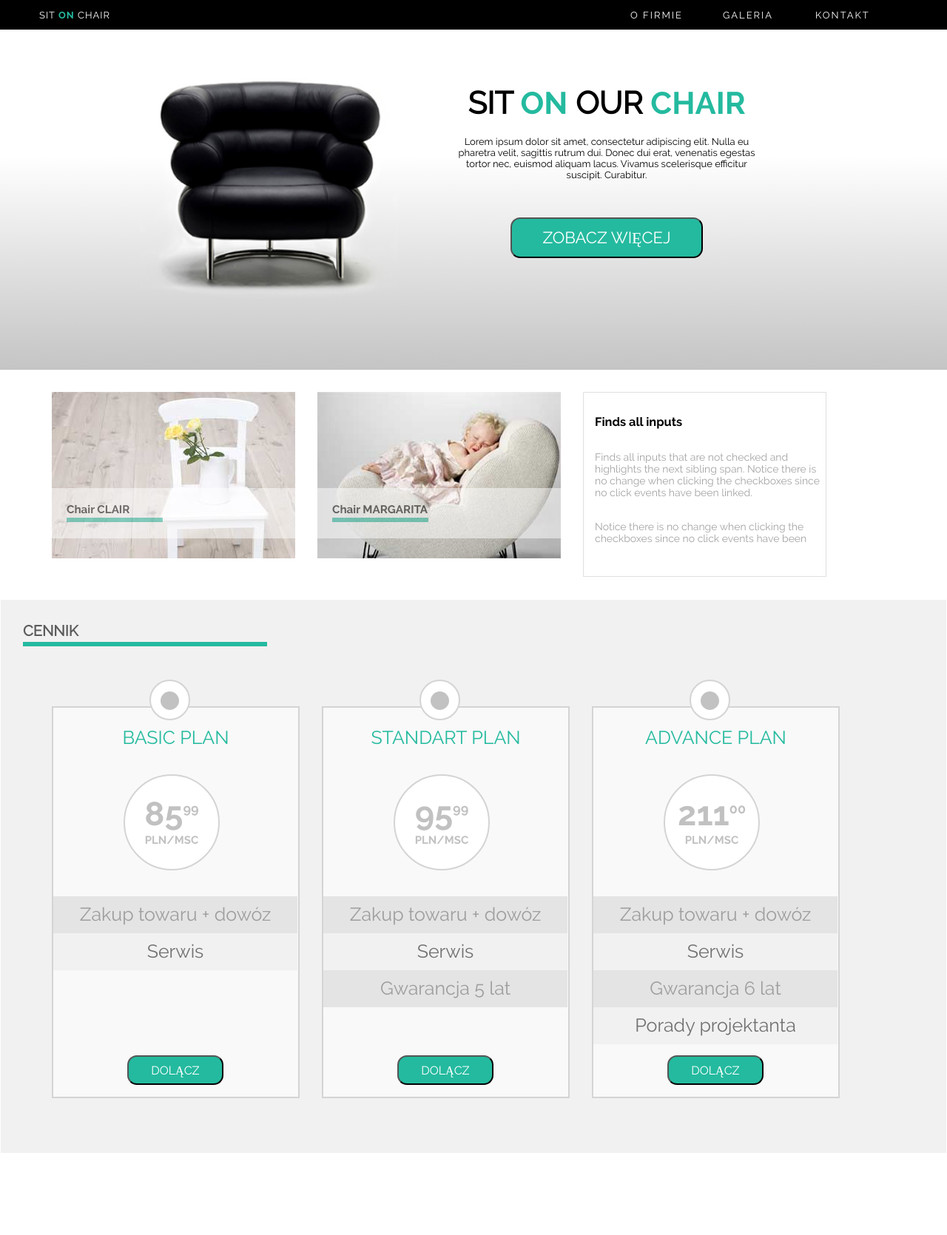
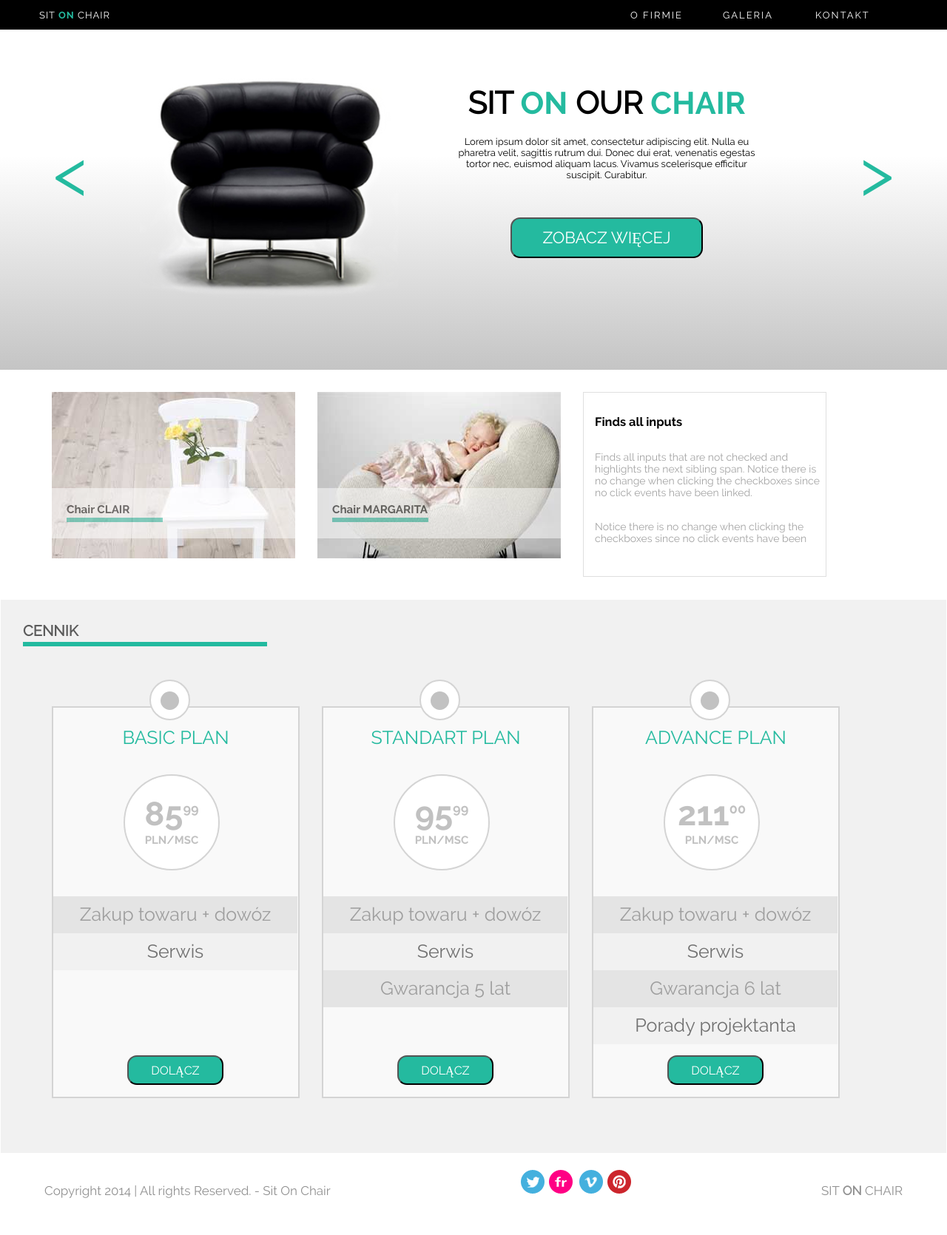
Before and after one commit to Szablos/Warsztaty---SIT-ON-CHAIR, a plain HTML site: page index.html in a window 1280 px wide. Shown: the whole page at 74% size. Before the commit the page ends 1560 px from the top, so only its background shows below. Drawn offline with Linux system fonts and the light colour scheme.

Commit message:
Stronka zrobiona w html  i css podstawa

```diff
--- a/css/style.css
+++ b/css/style.css
@@ -157,6 +157,32 @@ ol > li > ul > li:hover > a {
     height: 392px;
     top: 50px;
     left: 50px;
+}
+
+.left {
+    position: absolute;
+    content: '';
+    font-family: ralewayregular;
+    width: 50px;
+    height: 50px;
+    top: 180px;
+    left: 30px;
+    color: #24BA9F;
+    font-size: 90px;
+    cursor: pointer;
+}
+
+.right {
+    position: absolute;
+    content: '';
+    font-family: ralewayregular;
+    width: 50px;
+    height: 50px;
+    top: 180px;
+    right: 30px;
+    color: #24BA9F;
+    font-size: 90px;
+    cursor: pointer;
 }
 
 .header__background span {
@@ -412,3 +438,20 @@ h3 {
     top: 470px;
     left: 100px;
 }
+
+/*------------------------------------ FOOTER -----------------------------------------*/
+
+footer {
+    width: 100%;
+    height: 110px;
+    font-family: ralewayregular;
+    font-size: 17px;
+    display: flex;
+    justify-content: space-between;
+    color: #919191;
+    padding: 20px;
+}
+
+footer > span, footer > p {
+    margin-top: 20px;
+}
--- a/index.html
+++ b/index.html
@@ -37,6 +37,8 @@
                     </p>
                     <button>ZOBACZ WIĘCEJ</button>
                 </div>
+                <div class="left"><</div>
+                <div class="right">></div>
             </div>
         </header>
     </div>
@@ -125,5 +127,16 @@
         </div>
     </section>
 
+    <footer class="center">
+        <p>Copyright 2014 | All rights Reserved. - Sit On Chair</p>
+        <div class="img">
+            <img src="images/twitter.png" alt="twit">
+            <img src="images/flickr.png" alt="flick">
+            <img src="images/vimeo.png" alt="vim">
+            <img src="images/pinterest.png" alt="pint">
+        </div>
+        <span>SIT <b>ON</b> CHAIR</span>
+    </footer>
+
 </body>
 </html>
```
